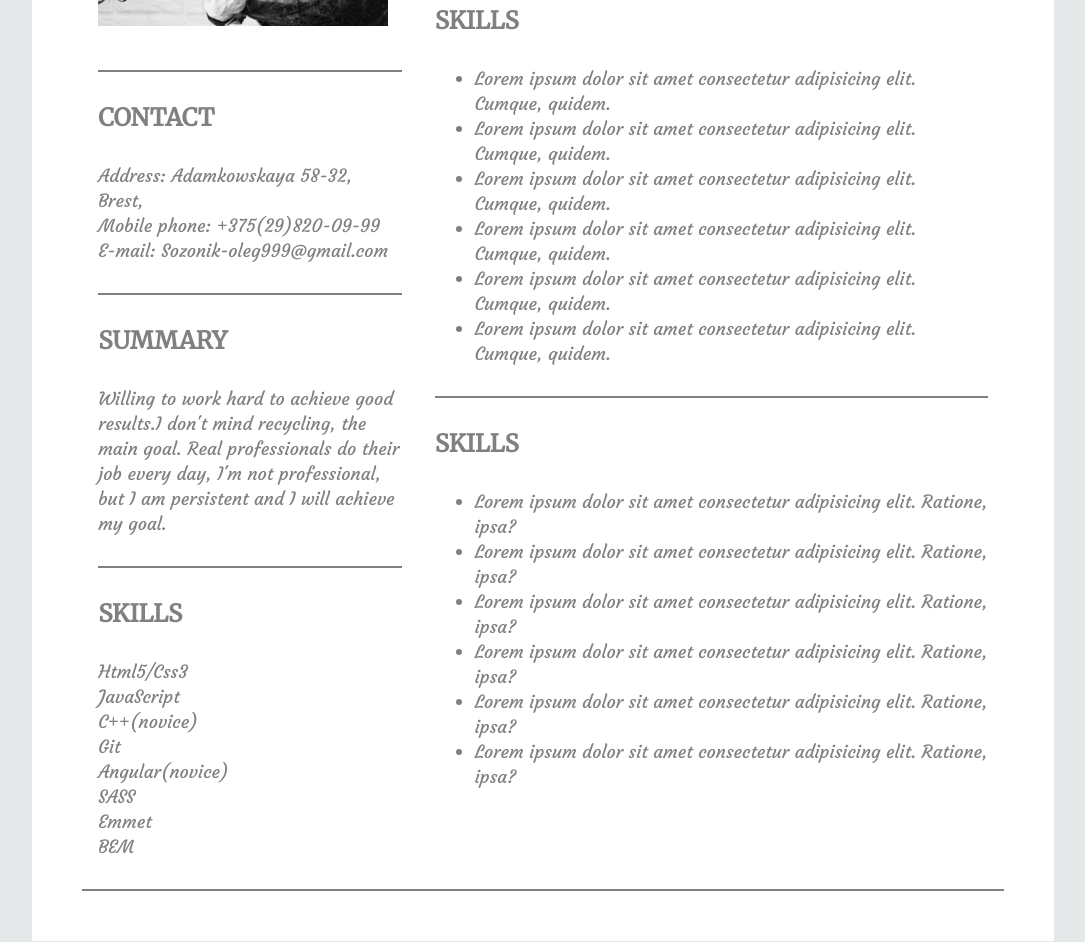
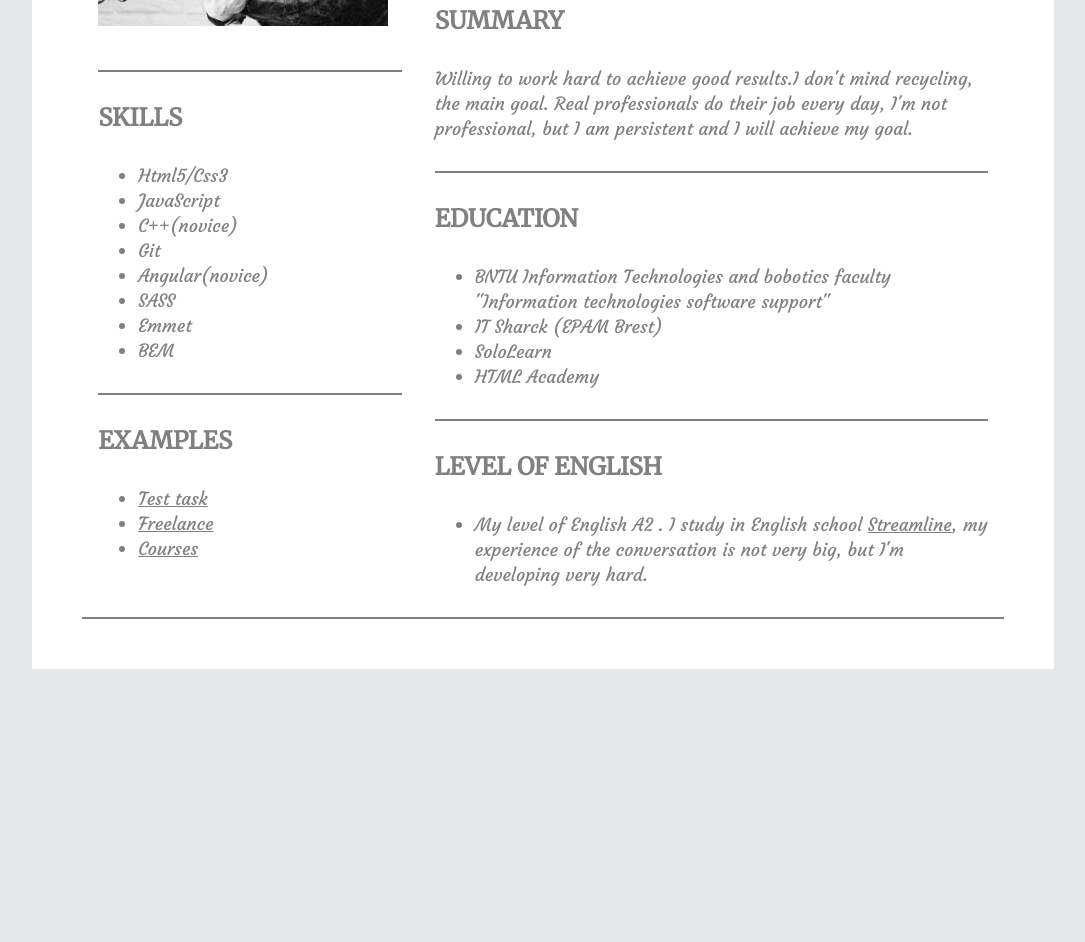
Before and after one commit to SozonikOleg/Exzemple.github.io, a plain HTML site: page index.html in a window 1280 px wide. Shown: the part 467-1409 px from the top of the page, without its empty margins (97-1182 px from the left). After the commit the page ends 1137 px from the top, so only its background shows below. Drawn offline with Linux system fonts and the light colour scheme.

Commit message:
Changed .main[/docs]: changed location .examples and .Skills, chenged style links

```diff
--- a/index.html
+++ b/index.html
@@ -11,40 +11,21 @@
 </head>
 <body>
     <main class="main">
-        <section class="section-left">
-            <div class="foto"><img src="img\my-photo.jpg" width = "290" height = "400" alt="my-foto" class="my-foto"></div>
-            <aside class="contact">
-                <h2>contact</h2>
-                <p>
-                   Address: Adamkowskaya 58-32, Brest,</br>
-                   Mobile phone: +375(29)820-09-99</br>
-                   E-mail: Sozonik-oleg999@gmail.com
-                </p>
+        <article class="article-left">
+            <div class="foto"><img src="img/my-photo.jpg" alt="my-foto" class="my-foto"></div>
+           <aside class="Skills">
+                <h2>Skills</h2>
+                <ul>
+                    <li>Html5/Css3</li>
+                    <li>JavaScript</li>
+                    <li>C++(novice)</li>
+                    <li>Git</li>
+                    <li>Angular(novice)</li>
+                    <li>SASS</li>
+                    <li>Emmet</li>
+                    <li>BEM</li>
+                </ul>
             </aside>
-            <aside class="Summary">
-                <h2>Summary</h2>
-                <p>Willing to work hard to achieve good results.I don't mind recycling, the main goal.
-                    Real professionals do their job every day, I'm not professional, but I am persistent and I will achieve my goal.</p>
-            </aside>
-            <aside class="Skills">
-                <h2>Skills</h2>
-                <p>
-                    Html5/Css3</br>
-                    JavaScript</br>
-                    C++(novice)</br>
-                    Git</br>
-                    Angular(novice)</br>
-                    SASS</br>
-                    Emmet</br>
-                    BEM</br>
-                </p>
-            </aside>
-        </section>
-        <section class="section-right">
-            <header class="header">
-                <h1>Sozonik Oleg</h1>
-                <h2>Student school RollingScope</h2>
-            </header>
             <aside class="examples">
                 <h2>examples</h2>
                 <ul>
@@ -53,29 +34,44 @@
                     <li><a href="https://github.com/SozonikOleg/psd-1/blob/master/index.html">Courses</a></li>
                 </ul>
             </aside>
-            <aside class="skills">
-                <h2>skills</h2>
+        </article>
+
+        <article class="article-right">
+            <header class="header">
+                <h1>Sozonik Oleg</h1>
+                <h2>Student school Rolling-Scopes</h2>
+            </header>
+            <aside class="contact">
+                <h2>contact</h2>
                 <ul>
-                    <li>Lorem ipsum dolor sit amet consectetur adipisicing elit. Cumque, quidem.</li>
-                    <li>Lorem ipsum dolor sit amet consectetur adipisicing elit. Cumque, quidem.</li>
-                    <li>Lorem ipsum dolor sit amet consectetur adipisicing elit. Cumque, quidem.</li>
-                    <li>Lorem ipsum dolor sit amet consectetur adipisicing elit. Cumque, quidem.</li>
-                    <li>Lorem ipsum dolor sit amet consectetur adipisicing elit. Cumque, quidem.</li>
-                    <li>Lorem ipsum dolor sit amet consectetur adipisicing elit. Cumque, quidem.</li>
+                    <li>Address: Adamkowskaya 58-32, Brest,</li>
+                    <li>Mobile phone: +375(29)820-09-99</li>
+                    <li>E-mail: Sozonik-oleg999@gmail.com</li>
                 </ul>
             </aside>
-            <aside class="skills">
-                <h2>skills</h2>
+            <aside class="Summary">
+                <h2>Summary</h2>
+                <p>Willing to work hard to achieve good results.I don't mind recycling, the main goal.
+                    Real professionals do their job every day, I'm not professional, but I am persistent and I will achieve my goal.</p>
+            </aside>
+            <aside class="Education">
+                <h2>Education</h2>
                 <ul>
-                    <li>Lorem ipsum dolor sit amet consectetur adipisicing elit. Ratione, ipsa?</li>
-                    <li>Lorem ipsum dolor sit amet consectetur adipisicing elit. Ratione, ipsa?</li>
-                    <li>Lorem ipsum dolor sit amet consectetur adipisicing elit. Ratione, ipsa?</li>
-                    <li>Lorem ipsum dolor sit amet consectetur adipisicing elit. Ratione, ipsa?</li>
-                    <li>Lorem ipsum dolor sit amet consectetur adipisicing elit. Ratione, ipsa?</li>
-                    <li>Lorem ipsum dolor sit amet consectetur adipisicing elit. Ratione, ipsa?</li>
+                    <li>BNTU Information Technologies and bobotics faculty "Information technologies software support"</li>
+                    <li>IT Sharck (EPAM Brest)</li>
+                    <li>SoloLearn</li>
+                    <li>HTML Academy</li>
                 </ul>
             </aside>
-        </section>
+            <aside class="Level">
+                <h2>Level of English</h2>
+                <ul>
+                    <li>My level of English A2 . I study in English school <a href="https://str.by/">Streamline</a>,
+                        my experience of the conversation is not very big, but I'm developing very hard.
+                    </li>
+                </ul>
+            </aside>
+        </article>
     </main>
     <script>document.write('<script src="http://' + (location.host || 'localhost').split(':')[0] + ':35729/livereload.js?snipver=1"></' + 'script>')</script>
 </body>
--- a/style.css
+++ b/style.css
@@ -1,13 +1,11 @@
-
-
 * {
-
     max-width: 1024px;
     margin: 0 auto;
 }
 
 html {
-    background-color: #E5E8E8}
+    background-color: #E5E8E8
+}
 
 body {
     border: 0.1px solid #E5E8E8;
@@ -26,7 +24,7 @@ body {
 
 /* section-left */
 
-.section-left {
+.article-left {
     width: 33%;
 }
 
@@ -34,12 +32,18 @@ body {
     margin: 40px 0px 40px 0px;
 }
 
+.my-foto {
+    width: 290px;
+    height: 400px;
+
+}
+
 aside {
     border-top: 2px solid grey;
     margin-bottom: 30px;
 }
 
- h2{
+h2 {
     font-family: 'Merriweather', serif;
     text-transform: uppercase;
     margin: 30px 0px 30px 0px;
@@ -55,7 +59,7 @@ p, li{
 
 /* section-right */
 
-.section-right {
+.article-right {
     width: 60%;
 }
 
@@ -73,3 +77,12 @@ p, li{
     margin-top: 1px;
     text-align: center;
 }
+
+a {
+    color: grey;
+  }
+
+a:hover {
+  color: #424949;
+  text-decoration: none;
+}
```
